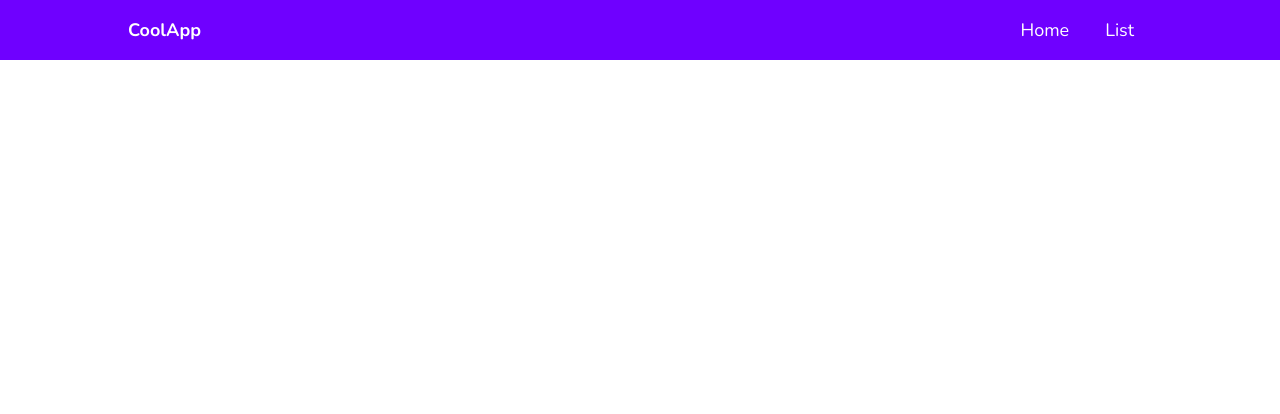
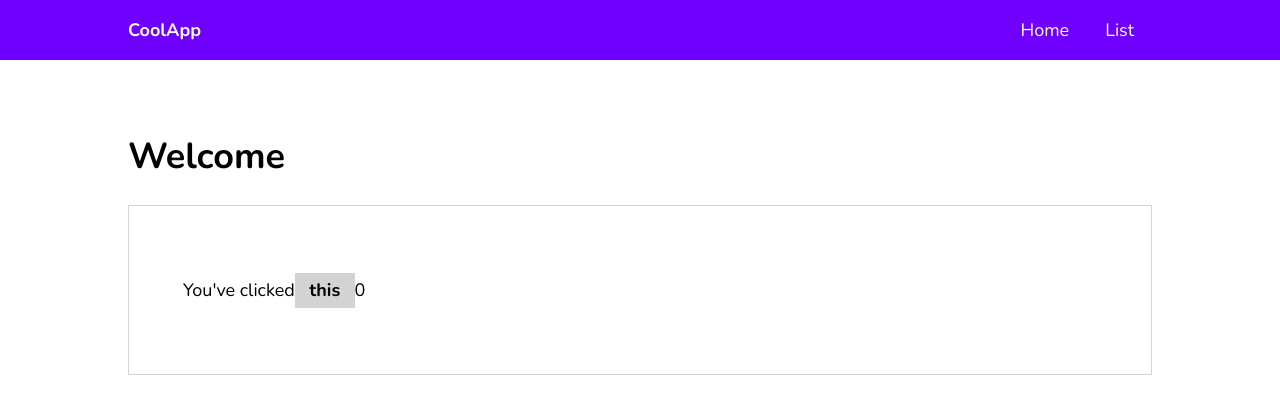
Before and after one commit to mario-galindo/angular-8-hc, an Angular app: page / in a window 1280 px wide. Shown: the top 414 px of the page. Built offline with nearby package versions, Linux system fonts and the light colour scheme.

Commit message:
add logic to home control

```diff
--- a/src/app/app-routing.module.ts
+++ b/src/app/app-routing.module.ts
@@ -1,8 +1,14 @@
 import { NgModule } from '@angular/core';
 import { Routes, RouterModule } from '@angular/router';
 
+//Custom Components
+import { HomeComponent } from './home/home.component';
+import { ListComponent } from './list/list.component';
 
-const routes: Routes = [];
+const routes: Routes = [
+  { path: '', component: HomeComponent },
+  { path: 'list', component: ListComponent }
+];
 
 @NgModule({
   imports: [RouterModule.forRoot(routes)],
--- a/src/app/home/home.component.css
+++ b/src/app/home/home.component.css
@@ -0,0 +1,15 @@
+span {
+    font-weight: bold;
+    background: lightgray;
+    padding: 0.3em 0.8em;
+    cursor: pointer;
+}
+.play-container {
+    padding: 3em;
+    border: 1px solid lightgray;
+    margin-bottom: 1em;
+}
+.play-container input {
+    padding: 1em;
+    margin-bottom: 2em;
+}
--- a/src/app/home/home.component.html
+++ b/src/app/home/home.component.html
@@ -1 +1,5 @@
-<p>home works!</p>
+<h1>Welcome</h1>
+
+<div class="play-container">
+    <p>You've clicked<span (click)="countClick()">this</span>{{clickCounter}}</p>
+</div>
--- a/src/app/home/home.component.ts
+++ b/src/app/home/home.component.ts
@@ -7,9 +7,15 @@
 })
 export class HomeComponent implements OnInit {
 
+  clickCounter: number = 0;
+
   constructor() { }
 
   ngOnInit() {
   }
 
+  countClick() {
+    this.clickCounter += 1;
+  }
+
 }
```
